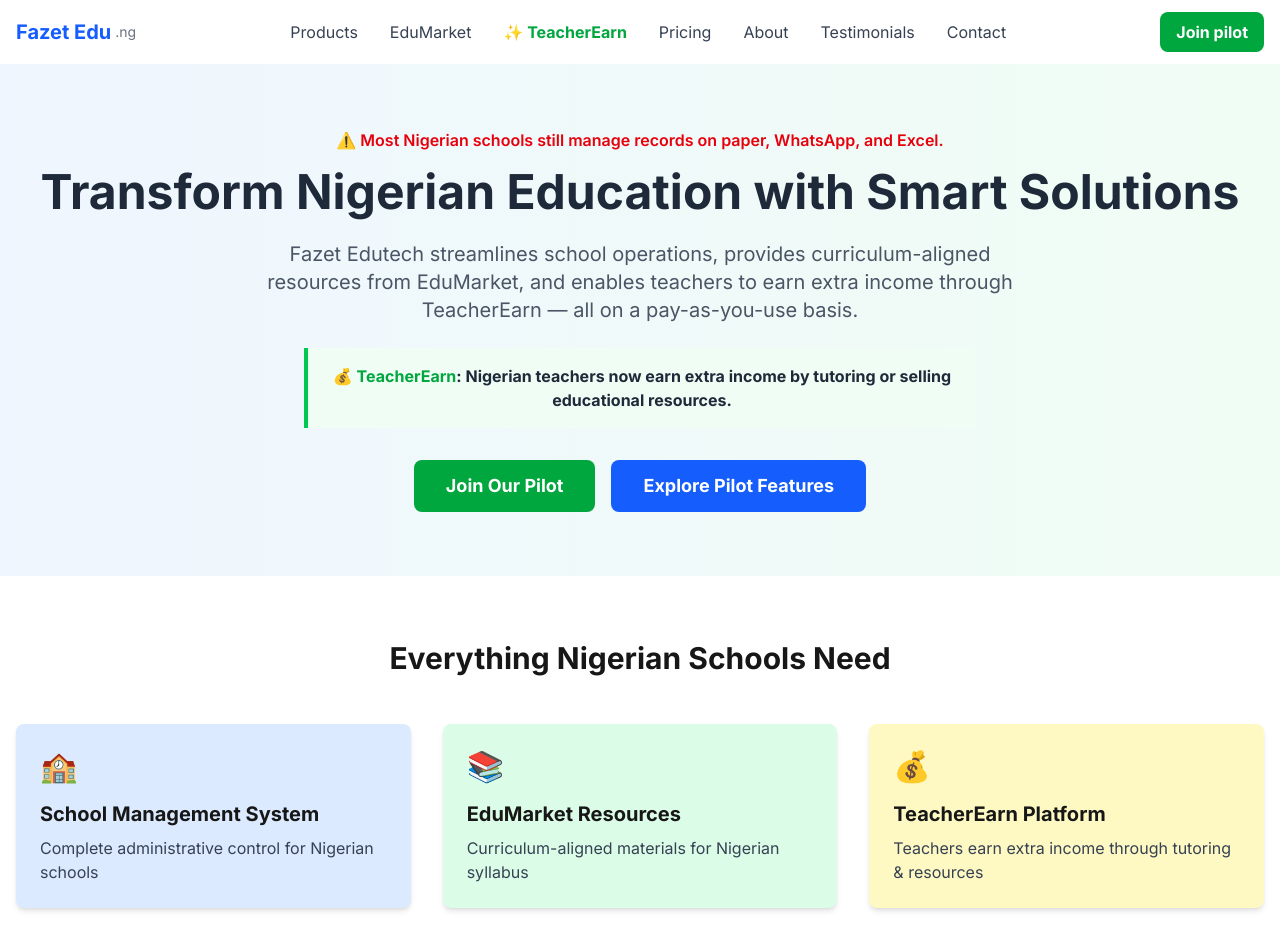
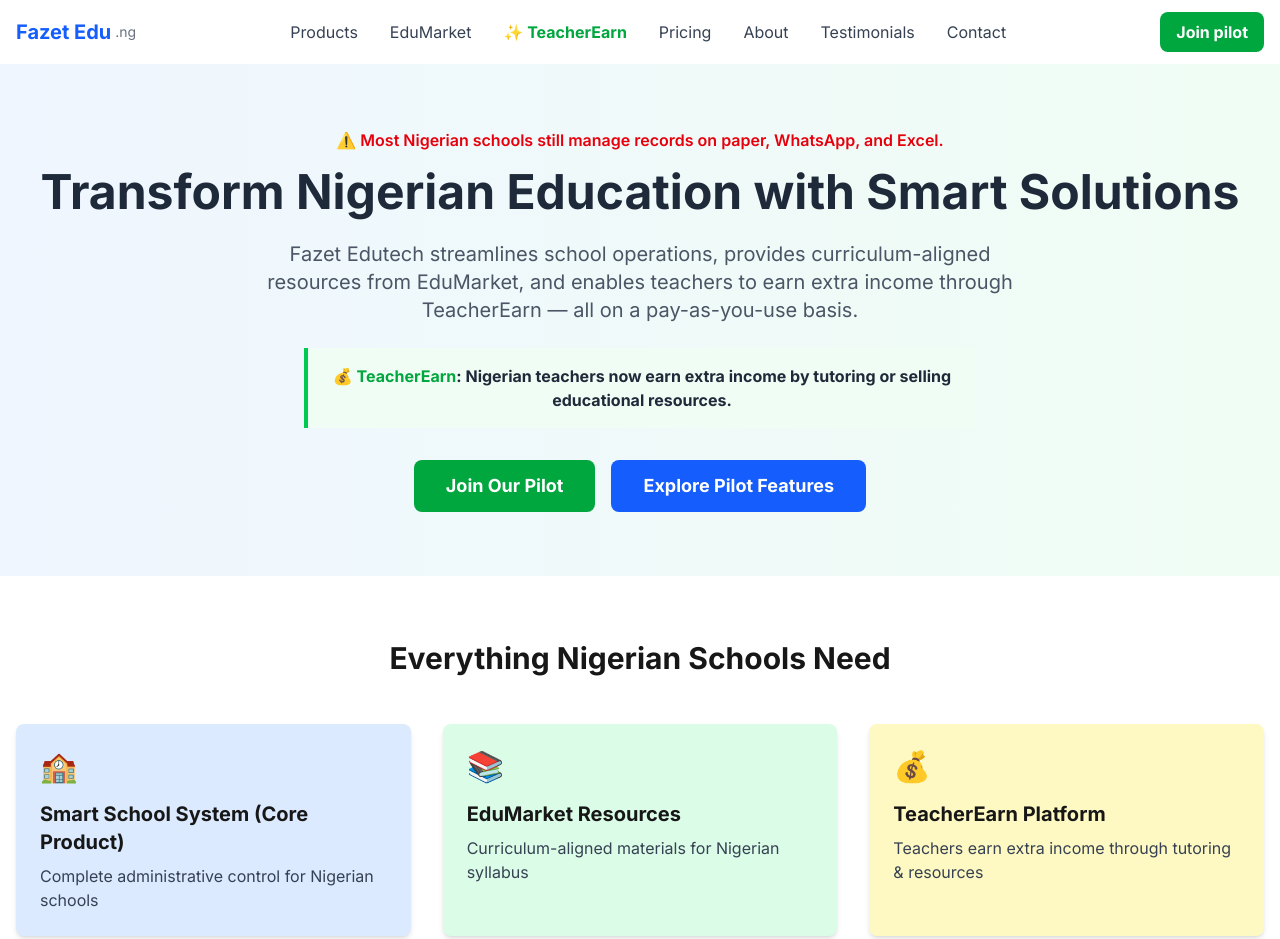
Before and after one commit to fazetdev/fazetedu, a Next.js app: page / in a window 1280 px wide. Shown: the top 939 px of the page. Built offline with nearby package versions, Linux system fonts and the light colour scheme.

Commit message:
updating features to shows smart school

```diff
--- a/app/components/Features.tsx
+++ b/app/components/Features.tsx
@@ -1,7 +1,7 @@
 export default function Features() {
     const features = [
       {
-        title: "School Management System",
+        title: "Smart School System (Core Product)",
         description: "Complete administrative control for Nigerian schools",
         icon: "🏫",
         color: "bg-blue-100"
```
